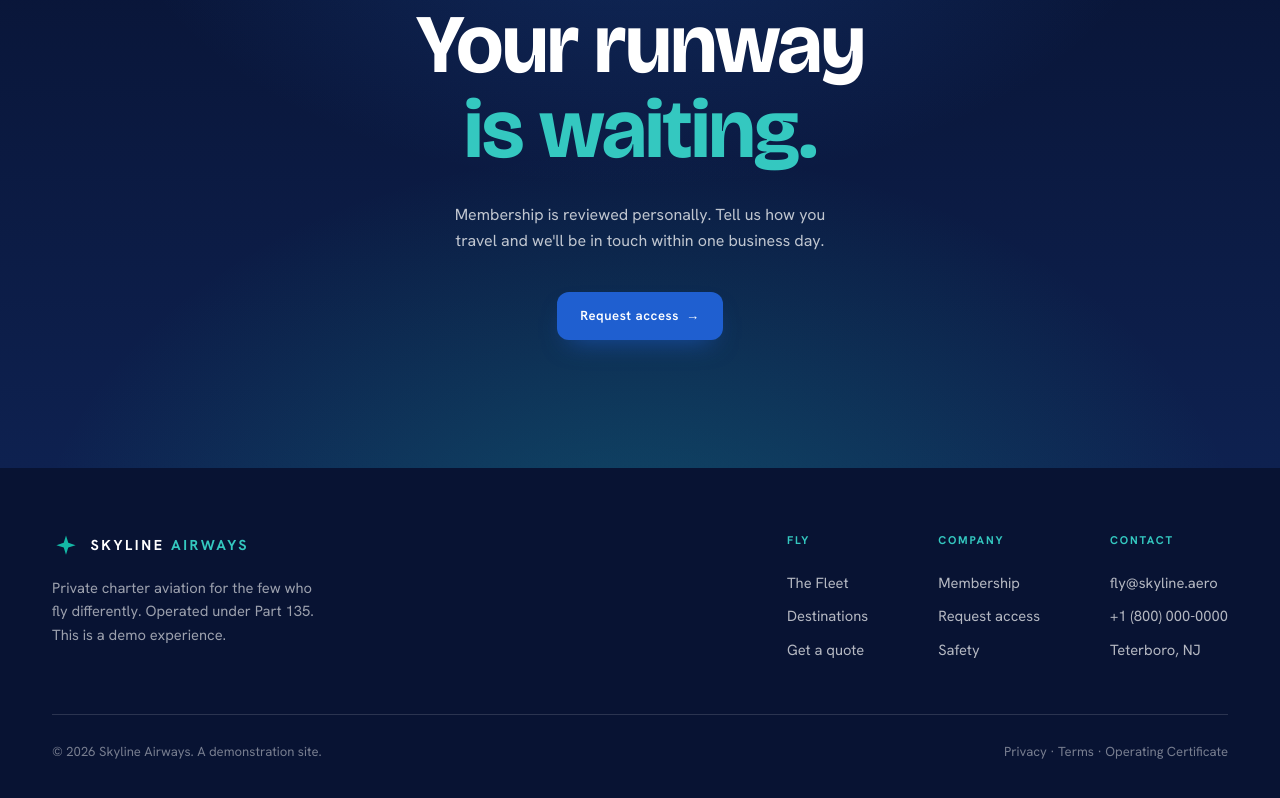
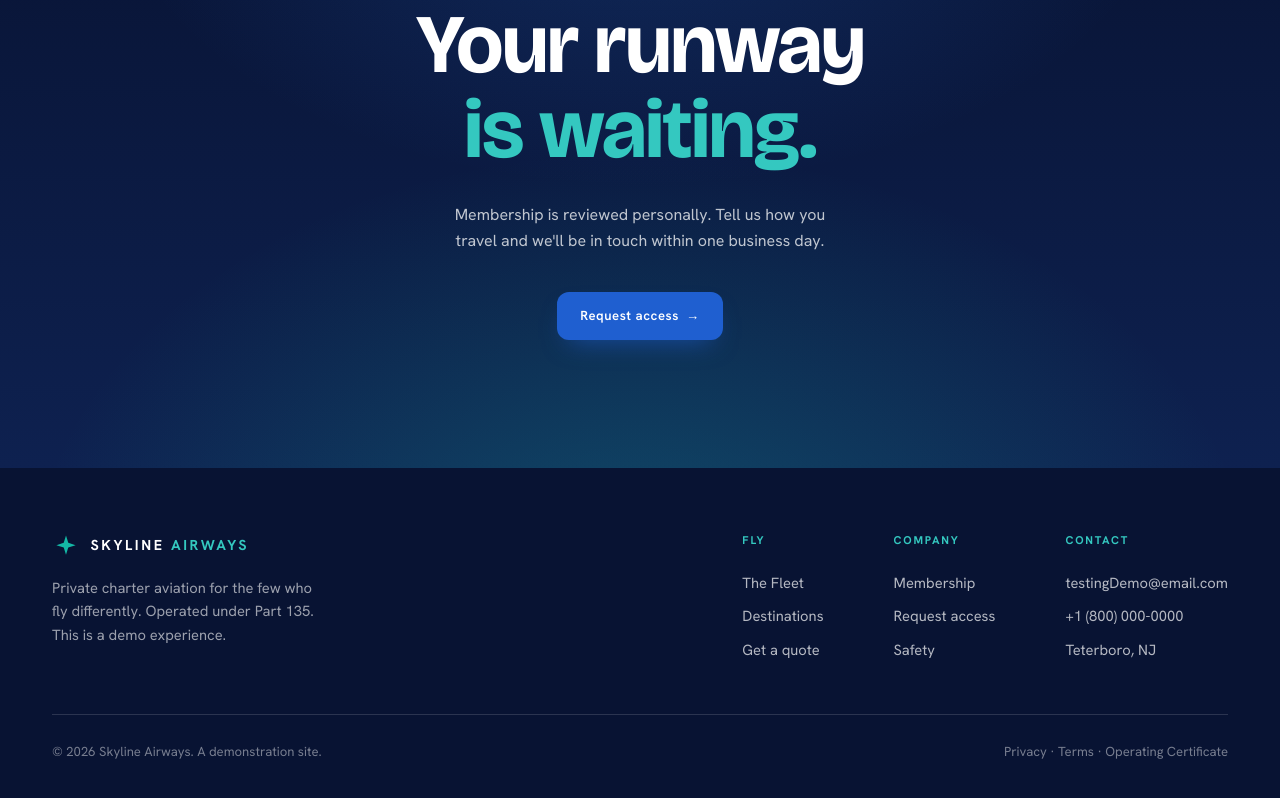
Before and after one commit to zeal-noahHoffman/Demo-Project, a React (Vite) app: page / in a window 1280 px wide. Shown: the part 3835-4633 px from the top of the page. Built offline with nearby package versions, Linux system fonts and the light colour scheme.

Commit message:
feat(KAN-14): Footer Email Update

```diff
--- a/src/App.jsx
+++ b/src/App.jsx
@@ -427,7 +427,7 @@ function Footer() {
             </div>
             <div className="footer__col">
               <h4>Contact</h4>
-              <a href="#top">fly@skyline.aero</a>
+              <a href="#top">testingDemo@email.com</a>
               <a href="#top">+1 (800) 000-0000</a>
               <a href="#top">Teterboro, NJ</a>
             </div>
```
